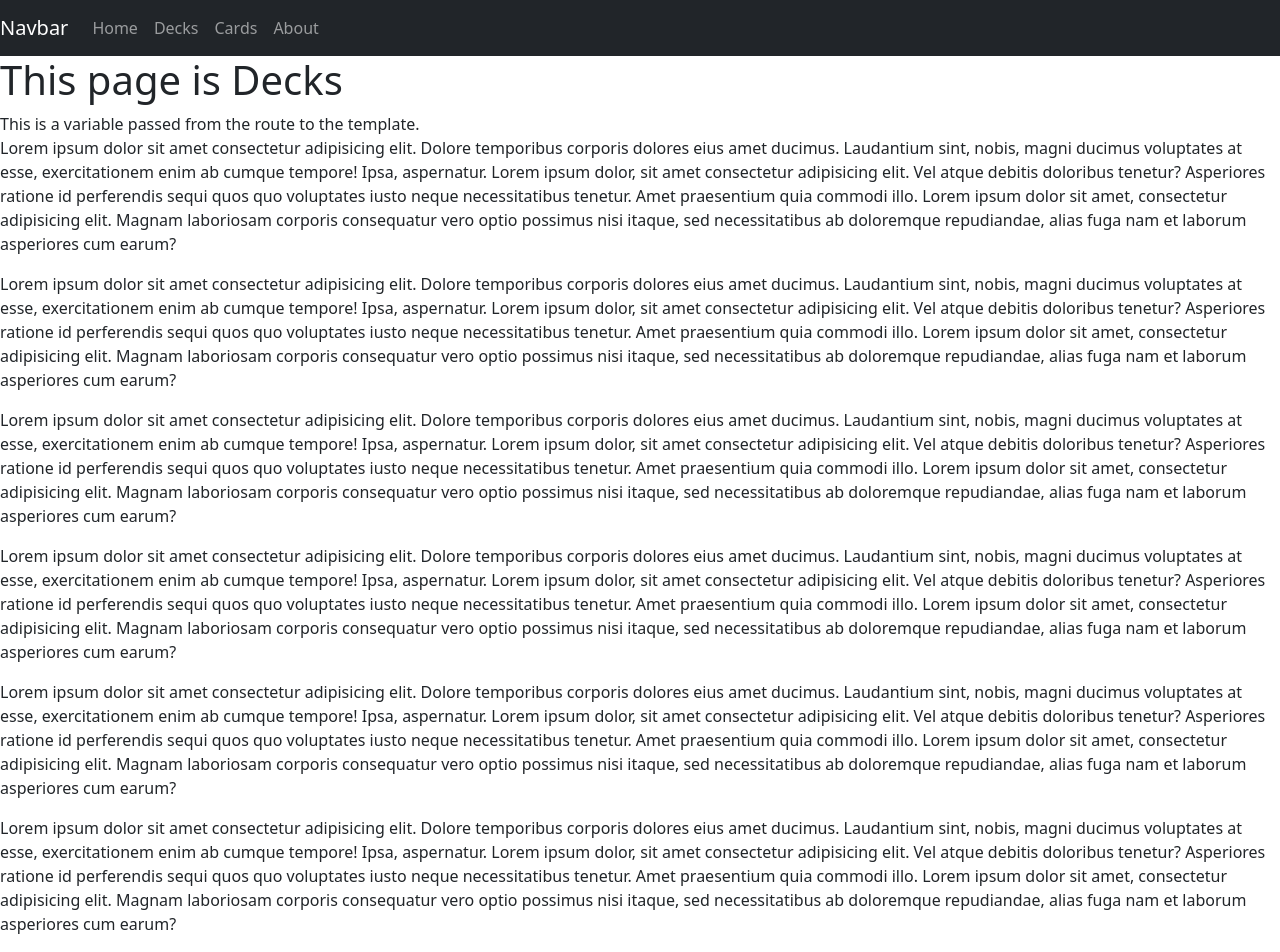
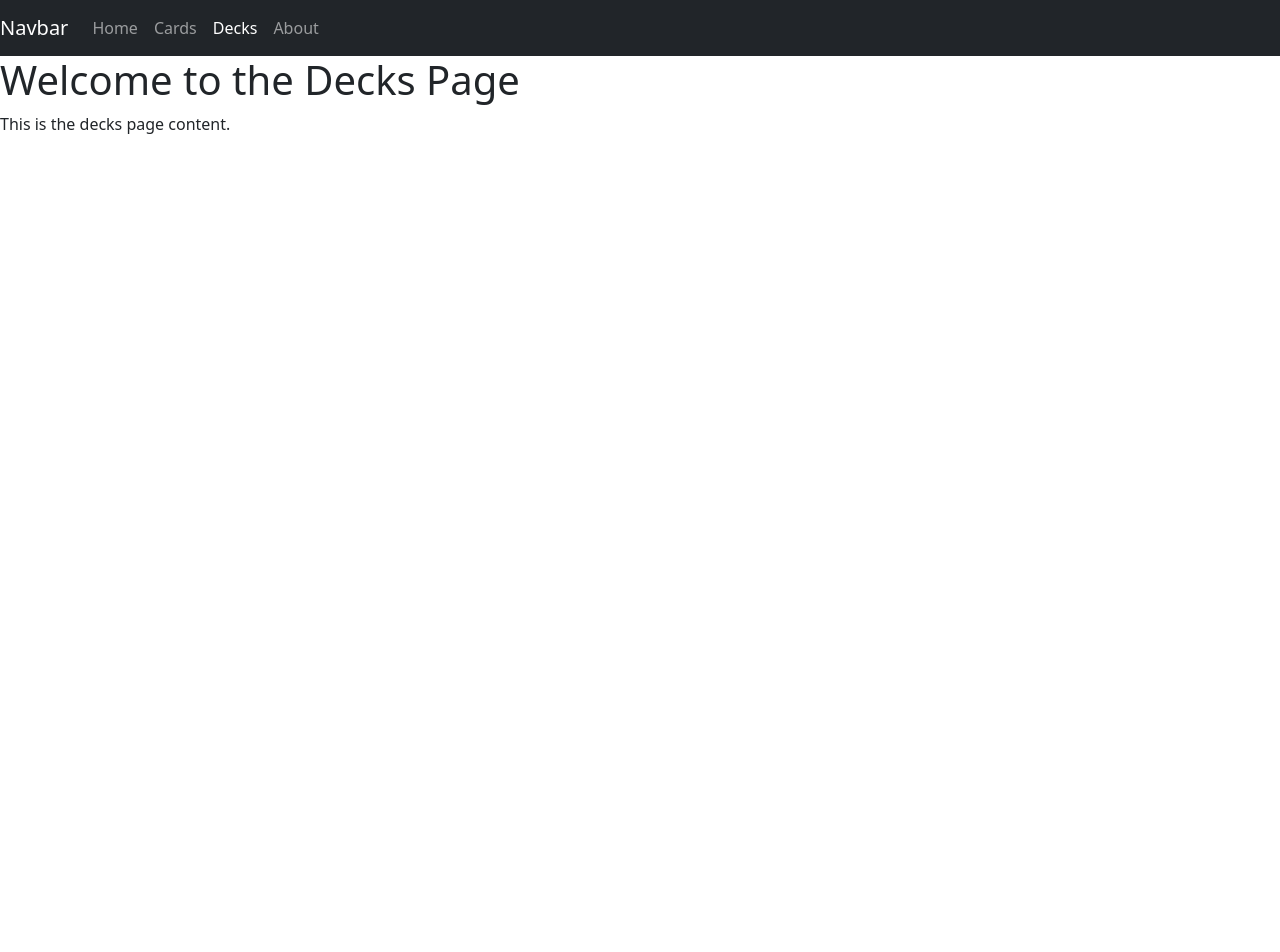
Before and after one commit to RichRMarroq/HololiveOCGWebBinder, a Flask app: page /decks in a window 1280 px wide. After the commit the page ends 134 px from the top, so only its background shows below. Run offline with Flask 3, Linux system fonts and the light colour scheme.

Commit message:
Concept page for Home, using Jinja and Bootstrap

```diff
--- a/app/routes.py
+++ b/app/routes.py
@@ -3,29 +3,18 @@ from flask import render_template
 
 main_bp = Blueprint('main',__name__)
 
-NAVIGATION = [
-    {"href": "/", "caption": "Home"},
-    {"href": "/decks", "caption": "Decks"},
-    {"href": "/cards", "caption": "Cards"},
-    {"href": "/about", "caption": "About"}
-]
-
 @main_bp.route('/')
 def index():
-    pageName = "Home"
-    return render_template('base.html.jinja', title=pageName, navigation=NAVIGATION, a_variable="This is a variable passed from the route to the template.")
+    return render_template('home.html.jinja')
 
 @main_bp.route('/decks')
 def decks():
-    pageName = "Decks"
-    return render_template('base.html.jinja', title=pageName, navigation=NAVIGATION, a_variable="This is a variable passed from the route to the template.")
+    return render_template('decks.html.jinja')
 
 @main_bp.route('/cards')
 def cards():
-    pageName = "Cards"
-    return render_template('base.html.jinja', title=pageName, navigation=NAVIGATION, a_variable="This is a variable passed from the route to the template.")
+    return render_template('cards.html.jinja')
 
 @main_bp.route('/about')
 def about():
-    pageName = "About"
-    return render_template('base.html.jinja', title=pageName, navigation=NAVIGATION, a_variable="This is a variable passed from the route to the template.")
+    return render_template('about.html.jinja')
--- a/app/templates/base.html.jinja
+++ b/app/templates/base.html.jinja
@@ -4,47 +4,37 @@
 <head>
     <meta charset="UTF-8">
     <meta name="viewport" content="width=device-width, initial-scale=1.0">
-    <title>{{ title }}</title>
+    <title>{% block title %}My App{% endblock %}</title>
     <link href="https://cdn.jsdelivr.net/npm/bootstrap@5.3.8/dist/css/bootstrap.min.css" rel="stylesheet"
         integrity="sha384-sRIl4kxILFvY47J16cr9ZwB07vP4J8+LH7qKQnuqkuIAvNWLzeN8tE5YBujZqJLB" crossorigin="anonymous">
     <script src="https://cdn.jsdelivr.net/npm/bootstrap@5.3.8/dist/js/bootstrap.bundle.min.js" integrity="sha384-FKyoEForCGlyvwx9Hj09JcYn3nv7wiPVlz7YYwJrWVcXK/BmnVDxM+D2scQbITxI" crossorigin="anonymous"></script>
-
-
 </head>
 
 <body>
+    {% set navigation_bar = [
+    ('/', 'home', 'Home'),
+    ('/cards', 'cards', 'Cards'),
+    ('/decks', 'decks', 'Decks'),
+    ('/about', 'about', 'About')
+    ] -%}
+    {% set active_page = active_page|default('home') -%}
     <nav class="navbar navbar-expand-lg sticky-top navbar-dark bg-dark">
         <span class="navbar-brand mb-0 h1">Navbar</span>
-        <button class="navbar-toggler" type="button" data-toggle="collapse" data-target="#navbarSupportedContent"
-            aria-controls="navbarSupportedContent" aria-expanded="false" aria-label="Toggle navigation">
-            <span class="navbar-toggler-icon"></span>
-        </button>
+        <button class="navbar-toggler" type="button" data-bs-toggle="collapse" data-bs-target="#navbarSupportedContent" aria-controls="navbarSupportedContent" aria-expanded="false" aria-label="Toggle navigation">
+      <span class="navbar-toggler-icon"></span>
+    </button>
         <div class="collapse navbar-collapse" id="navbarSupportedContent">
-            <ul class="navbar-nav me-auto mb-2 mb-lg-0">
-                {% for item in navigation %}
+            <ul class="navbar-nav">
+                {% for href, page, caption in navigation_bar %}
                 <li class="nav-item">
-                    <a class="nav-link" href="{{ item.href }}">{{ item.caption }}</a>
+                    <a href="{{ href }}" {% if page == active_page %}class="nav-link active" aria-current="page"{% else %}class="nav-link"{% endif %}>{{ caption }}</a>
                 </li>
                 {% endfor %}
             </ul>
         </div>
     </nav>
 
-    <h1>This page is {{ title }}</h1>
-    {{ a_variable }}
-
-    <P>Lorem ipsum dolor sit amet consectetur adipisicing elit. Dolore temporibus corporis dolores eius amet ducimus. Laudantium sint, nobis, magni ducimus voluptates at esse, exercitationem enim ab cumque tempore! Ipsa, aspernatur. Lorem ipsum dolor, sit amet consectetur adipisicing elit. Vel atque debitis doloribus tenetur? Asperiores ratione id perferendis sequi quos quo voluptates iusto neque necessitatibus tenetur. Amet praesentium quia commodi illo. Lorem ipsum dolor sit amet, consectetur adipisicing elit. Magnam laboriosam corporis consequatur vero optio possimus nisi itaque, sed necessitatibus ab doloremque repudiandae, alias fuga nam et laborum asperiores cum earum?</P>
-
-    <p>Lorem ipsum dolor sit amet consectetur adipisicing elit. Dolore temporibus corporis dolores eius amet ducimus. Laudantium sint, nobis, magni ducimus voluptates at esse, exercitationem enim ab cumque tempore! Ipsa, aspernatur. Lorem ipsum dolor, sit amet consectetur adipisicing elit. Vel atque debitis doloribus tenetur? Asperiores ratione id perferendis sequi quos quo voluptates iusto neque necessitatibus tenetur. Amet praesentium quia commodi illo. Lorem ipsum dolor sit amet, consectetur adipisicing elit. Magnam laboriosam corporis consequatur vero optio possimus nisi itaque, sed necessitatibus ab doloremque repudiandae, alias fuga nam et laborum asperiores cum earum?</p>
-
-    <P>Lorem ipsum dolor sit amet consectetur adipisicing elit. Dolore temporibus corporis dolores eius amet ducimus. Laudantium sint, nobis, magni ducimus voluptates at esse, exercitationem enim ab cumque tempore! Ipsa, aspernatur. Lorem ipsum dolor, sit amet consectetur adipisicing elit. Vel atque debitis doloribus tenetur? Asperiores ratione id perferendis sequi quos quo voluptates iusto neque necessitatibus tenetur. Amet praesentium quia commodi illo. Lorem ipsum dolor sit amet, consectetur adipisicing elit. Magnam laboriosam corporis consequatur vero optio possimus nisi itaque, sed necessitatibus ab doloremque repudiandae, alias fuga nam et laborum asperiores cum earum?</P>
-
-    <p>Lorem ipsum dolor sit amet consectetur adipisicing elit. Dolore temporibus corporis dolores eius amet ducimus. Laudantium sint, nobis, magni ducimus voluptates at esse, exercitationem enim ab cumque tempore! Ipsa, aspernatur. Lorem ipsum dolor, sit amet consectetur adipisicing elit. Vel atque debitis doloribus tenetur? Asperiores ratione id perferendis sequi quos quo voluptates iusto neque necessitatibus tenetur. Amet praesentium quia commodi illo. Lorem ipsum dolor sit amet, consectetur adipisicing elit. Magnam laboriosam corporis consequatur vero optio possimus nisi itaque, sed necessitatibus ab doloremque repudiandae, alias fuga nam et laborum asperiores cum earum?</p>
-
-    <P>Lorem ipsum dolor sit amet consectetur adipisicing elit. Dolore temporibus corporis dolores eius amet ducimus. Laudantium sint, nobis, magni ducimus voluptates at esse, exercitationem enim ab cumque tempore! Ipsa, aspernatur. Lorem ipsum dolor, sit amet consectetur adipisicing elit. Vel atque debitis doloribus tenetur? Asperiores ratione id perferendis sequi quos quo voluptates iusto neque necessitatibus tenetur. Amet praesentium quia commodi illo. Lorem ipsum dolor sit amet, consectetur adipisicing elit. Magnam laboriosam corporis consequatur vero optio possimus nisi itaque, sed necessitatibus ab doloremque repudiandae, alias fuga nam et laborum asperiores cum earum?</P>
-
-    <p>Lorem ipsum dolor sit amet consectetur adipisicing elit. Dolore temporibus corporis dolores eius amet ducimus. Laudantium sint, nobis, magni ducimus voluptates at esse, exercitationem enim ab cumque tempore! Ipsa, aspernatur. Lorem ipsum dolor, sit amet consectetur adipisicing elit. Vel atque debitis doloribus tenetur? Asperiores ratione id perferendis sequi quos quo voluptates iusto neque necessitatibus tenetur. Amet praesentium quia commodi illo. Lorem ipsum dolor sit amet, consectetur adipisicing elit. Magnam laboriosam corporis consequatur vero optio possimus nisi itaque, sed necessitatibus ab doloremque repudiandae, alias fuga nam et laborum asperiores cum earum?</p>
-    {# a comment #}
+    {% block content %}{% endblock %}
 </body>
 
 </html>
--- /dev/null
+++ b/app/templates/decks.html.jinja
@@ -0,0 +1,7 @@
+{%extends "base.html.jinja"%}
+{%set title = "Decks"%}
+{%set active_page = "decks"%}
+{% block content %}
+    <h1>Welcome to the Decks Page</h1>
+    <p>This is the decks page content.</p>
+{% endblock %}
```
Also changed, not shown: app/templates/about.html.jinja (added, +7 -0 lines), app/templates/cards.html.jinja (added, +7 -0 lines), app/templates/home.html.jinja (added, +74 -0 lines).
